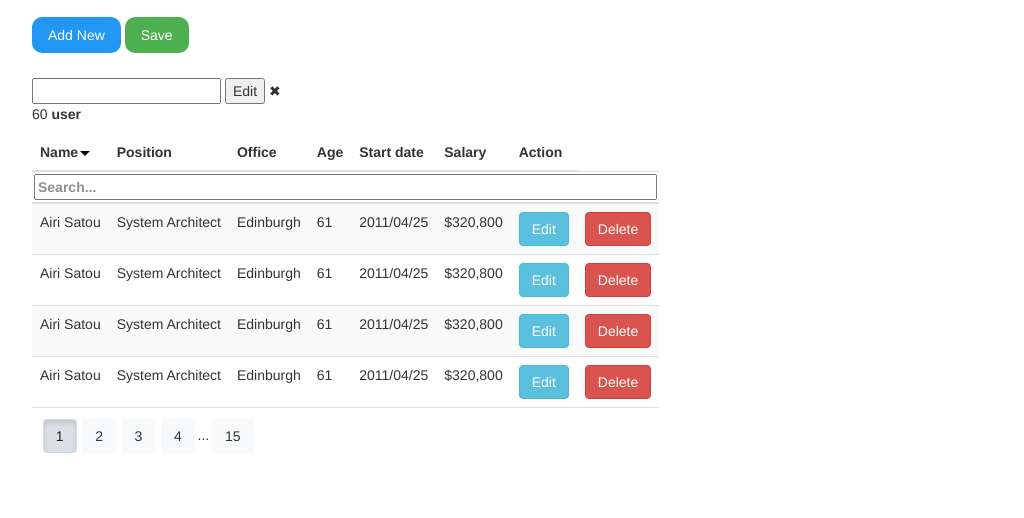
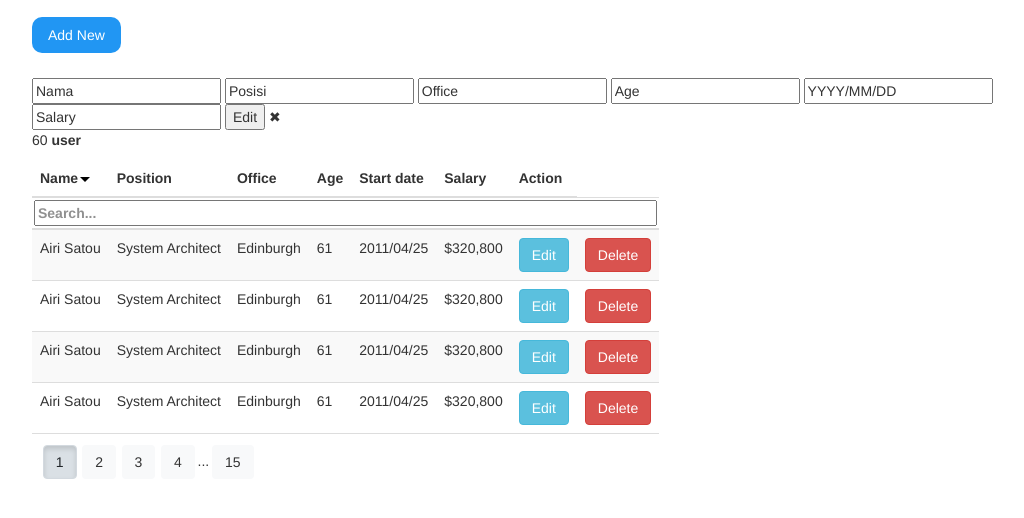
Before and after one commit to AdzkaAnshory/G2-FrontEnd, a plain HTML site: page Day36/index.html in a window 1280 px wide. Shown: the part 56-574 px from the top of the page, without its empty margins (53-1077 px from the left). Drawn offline with nearby package versions, Linux system fonts and the light colour scheme.

Commit message:
Update index.html
Update index.html pada bagian edit

```diff
--- a/Day36/index.html
+++ b/Day36/index.html
@@ -5,7 +5,6 @@
     <meta name="viewport" content="width=device-width, initial-scale=1, shrink-to-fit=no">
     <meta charset="UTF-8">
     <title> CRUD Javascript</title>
-    <link rel="stylesheet" href="style.css">
     <link href="https://cdnjs.cloudflare.com/ajax/libs/twitter-bootstrap/4.1.3/css/bootstrap.min.css" rel="stylesheet">
 	<link rel="stylesheet" href="https://www.w3schools.com/w3css/4/w3.css">
     <link rel="stylesheet" href="css/bootstrap.css">
@@ -24,12 +23,17 @@
 			<h2>Crud JS</h2>
             <div style="margin: 20px 0px 25px 0px;">
 				<button class="w3-button w3-blue rad" id="addButton">Add New</button>
-				<button class="w3-button w3-green rad" id="saveButton">Save</button>
+
 			</div>
 
 			<div id="spoiler" role="aria-hidden">
 			  <form action="javascript:void(0);" method="POST" id="saveEdit">
-			    <input type="text" id="edit-name">
+			    <input type="text" id="edit-name" value="Nama">
+			    <input type="text" id="edit-posisi" value="Posisi">
+			    <input type="text" id="edit-office" value="Office">
+			    <input type="text" id="edit-age" value="Age">
+			    <input type="text" id="edit-start" value="YYYY/MM/DD">
+			    <input type="text" id="edit-salary" value="Salary">
 			    <input type="submit" value="Edit" /> <a onclick="CloseInput()" aria-label="Close">✖</a>
 			  </form>
 			</div>
```
